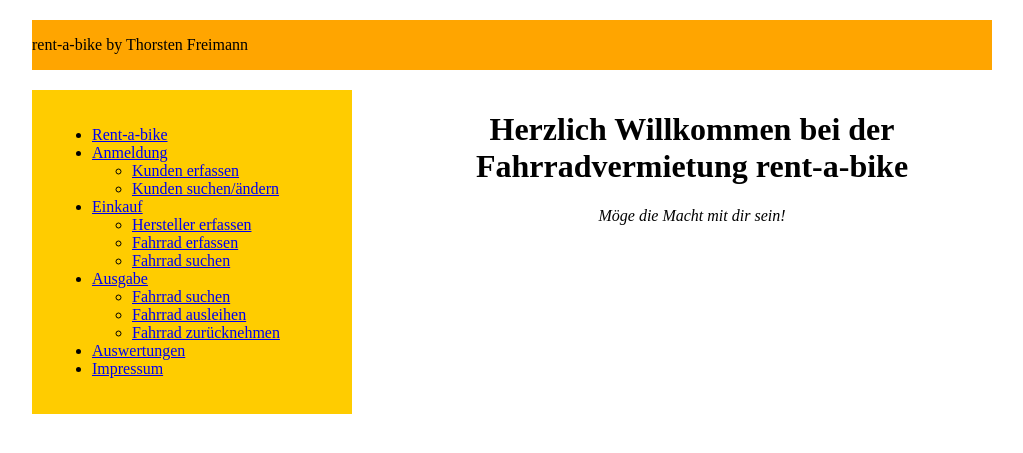
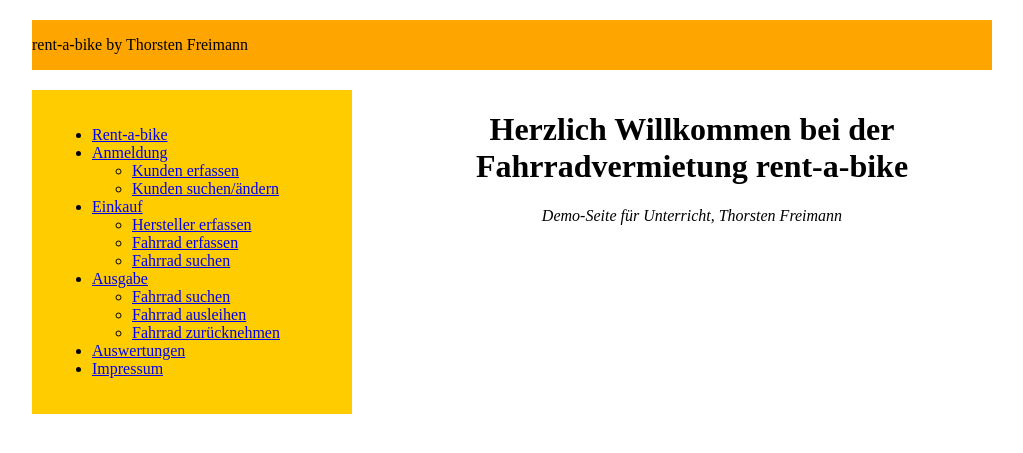
Before and after one commit to thorstenfr/rentabike, a PHP site: page / in a window 1280 px wide. Shown: the top 453 px of the page, without its empty margins (128-1151 px from the left). Run offline with PHP 8.4, Linux system fonts and the light colour scheme.

Commit message:
Update index.php

```diff
--- a/index.php
+++ b/index.php
@@ -23,7 +23,7 @@
 			<div id="inhalt">
 				<div class="zentriert">
 					<h1>Herzlich Willkommen bei der Fahrradvermietung rent-a-bike</h1>
-					<i>Möge die Macht mit dir sein!</i>
+					<i>Demo-Seite für Unterricht, Thorsten Freimann</i>
 				</div>
 			</div>
 
```
